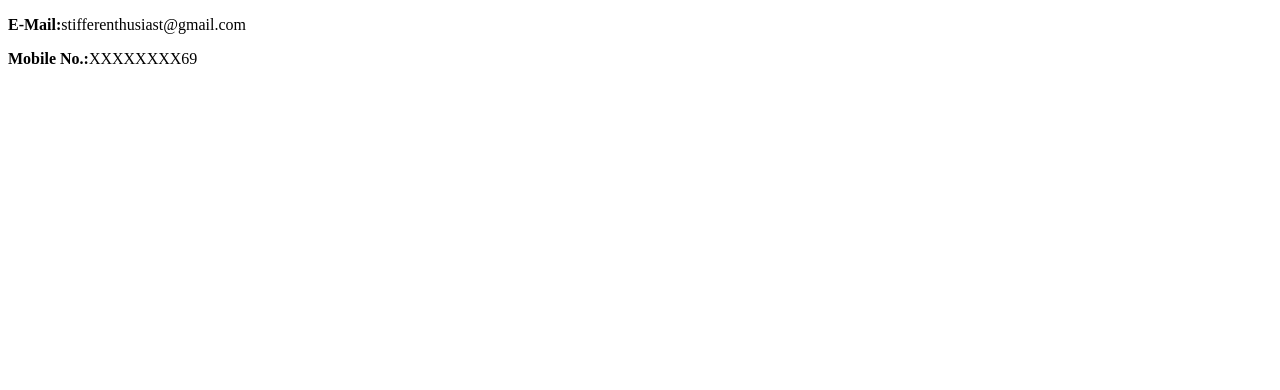
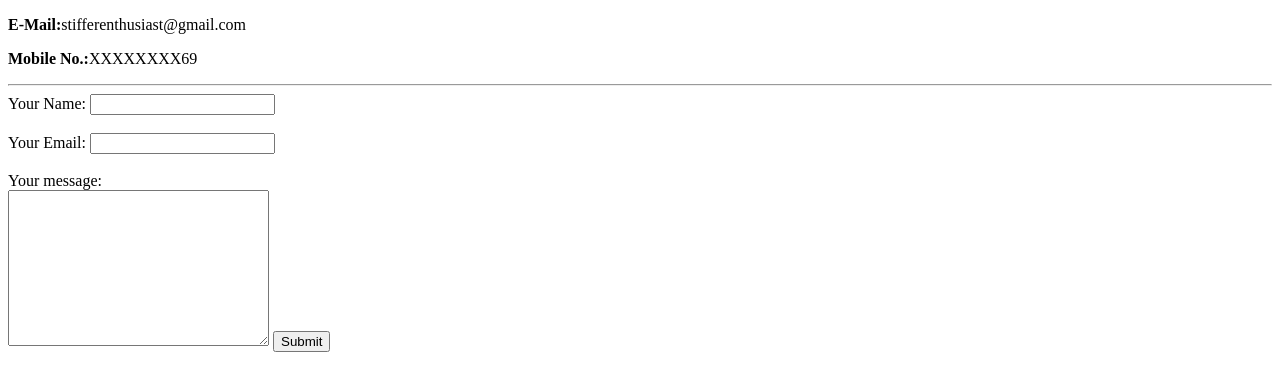
Before and after one commit to StifferEnthusiast/CV, a plain HTML site: page Contact.html in a window 1280 px wide. Drawn offline with Linux system fonts and the light colour scheme.

Commit message:
Update Contact.html
updated contact page with forms

```diff
--- a/Contact.html
+++ b/Contact.html
@@ -9,5 +9,20 @@
 <body>
     <p><strong>E-Mail:</strong>stifferenthusiast@gmail.com</p>
     <p><strong>Mobile No.:</strong>XXXXXXXX69</p>
+    <hr>
+    <form action="mailto: vanitraja7@gmail.com">
+        <label>Your Name:</label>
+        <input type="text" name="Your Name">
+        <br>
+        <br>
+        <label>Your Email:</label>
+        <input type="email" name="Your Email">
+        <br>
+        <br>
+        <label>Your message:</label>
+        <br>
+        <textarea name="Your message" id="" cols="30" rows="10"></textarea>
+        <input type="submit" name="" id="">
+    </form>
 </body>
 </html>
```
